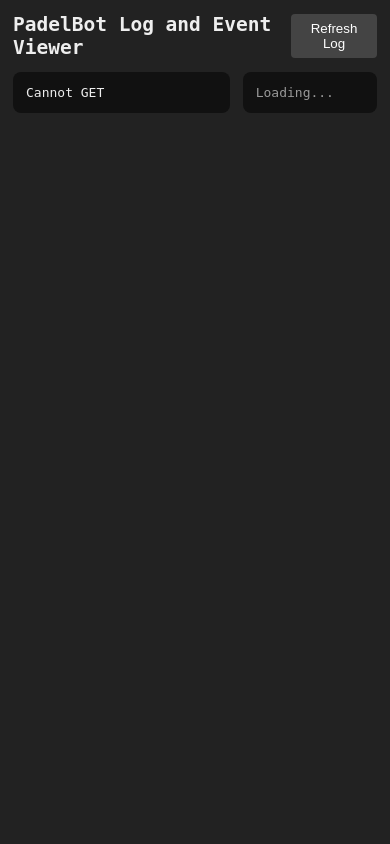
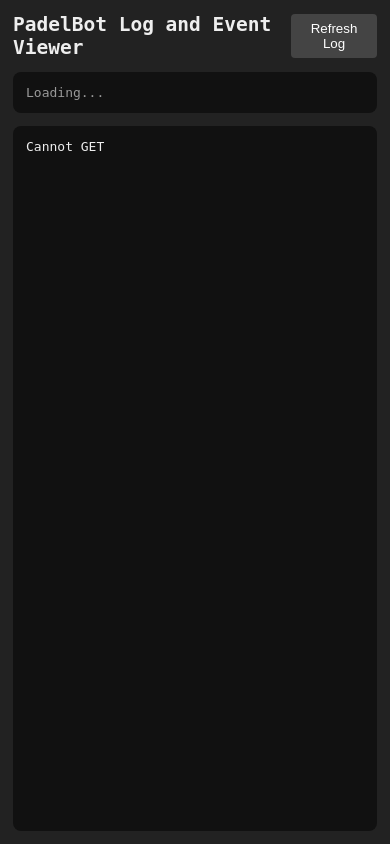
Before and after one commit to einarsi/padelbot, a Python web app: template src/templates/log_viewer.html in a window 390 px wide. Run offline with Jinja, Linux system fonts and the light colour scheme; the template is opened without the code that fills it, so the values that code supplies are empty.

Commit message:
feat: better display on mobile phone (#61)

```diff
--- a/src/templates/log_viewer.html
+++ b/src/templates/log_viewer.html
@@ -2,15 +2,18 @@
 <html lang="en">
 <head>
     <meta charset="UTF-8">
+    <meta name="viewport" content="width=device-width, initial-scale=1.0">
     <title>PadelBot Log and Event Viewer</title>
     <script src="https://cdn.jsdelivr.net/npm/vue@3/dist/vue.global.prod.js"></script>
     <style>
-        body { font-family: monospace; background: #222; color: #eee; margin: 0; padding: 1em; }
-        .header { display: flex; justify-content: space-between; align-items: center; margin-bottom: 1em; }
-        .container { display: flex; gap: 1em; }
-        .log-section { flex: 2; }
-        .events-section { flex: 1; background: #111; padding: 1em; border-radius: 8px; max-height: 80vh; overflow-y: auto; }
-        #log { white-space: pre-wrap; background: #111; padding: 1em; border-radius: 8px; max-height: 80vh; overflow-y: auto; font-size: 1em; }
+        html, body { height: 100%; margin: 0; }
+        body { font-family: monospace; background: #222; color: #eee; padding: 1em; box-sizing: border-box; display: flex; flex-direction: column; }
+        #app { display: flex; flex-direction: column; flex: 1; min-height: 0; }
+        .header { display: flex; justify-content: space-between; align-items: center; margin-bottom: 1em; flex-shrink: 0; }
+        .container { display: flex; gap: 1em; flex: 1; min-height: 0; }
+        .log-section { flex: 2; display: flex; flex-direction: column; min-height: 0; }
+        .events-section { flex: 1; background: #111; padding: 1em; border-radius: 8px; overflow-y: auto; min-height: 0; }
+        #log { white-space: pre-wrap; background: #111; padding: 1em; border-radius: 8px; overflow-y: auto; font-size: 1em; flex: 1; min-height: 0; }
         .timestamp { color: #7fd8ff; }
         .level-info { color: #b2ffb2; }
         .level-warning { color: #ffe066; }
@@ -29,6 +32,13 @@
         .waitinglist-label { color: #ffe066; }
         .declined-label { color: #ff7f7f; }
         .unanswered-label { color: #999; }
+
+        /* Mobile layout: stack vertically with events on top */
+        @media (max-width: 768px) {
+            .container { flex-direction: column-reverse; }
+            .log-section { flex: 1; min-height: 40vh; }
+            .events-section { flex: none; max-height: 50vh; }
+        }
     </style>
 </head>
 <body>
```
